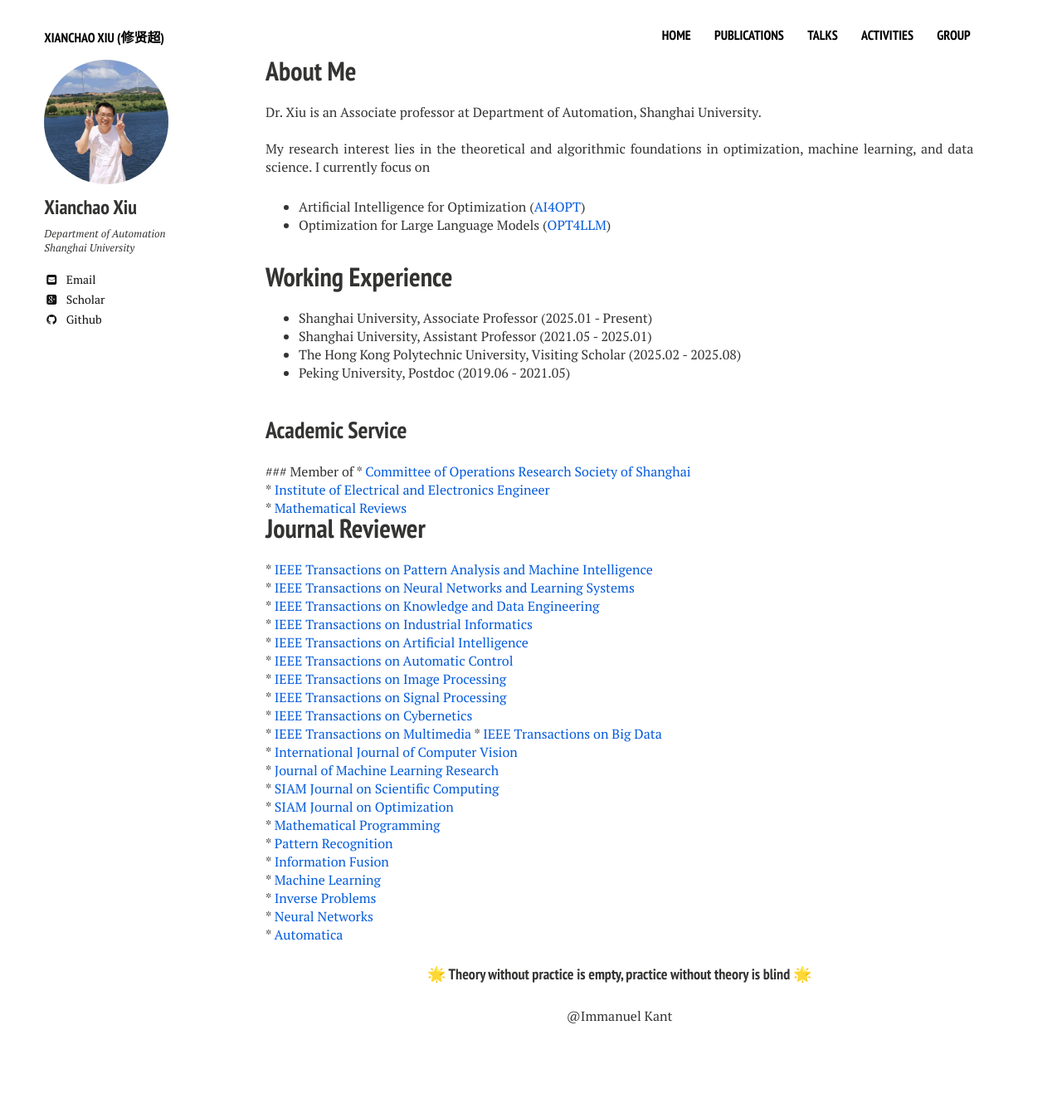
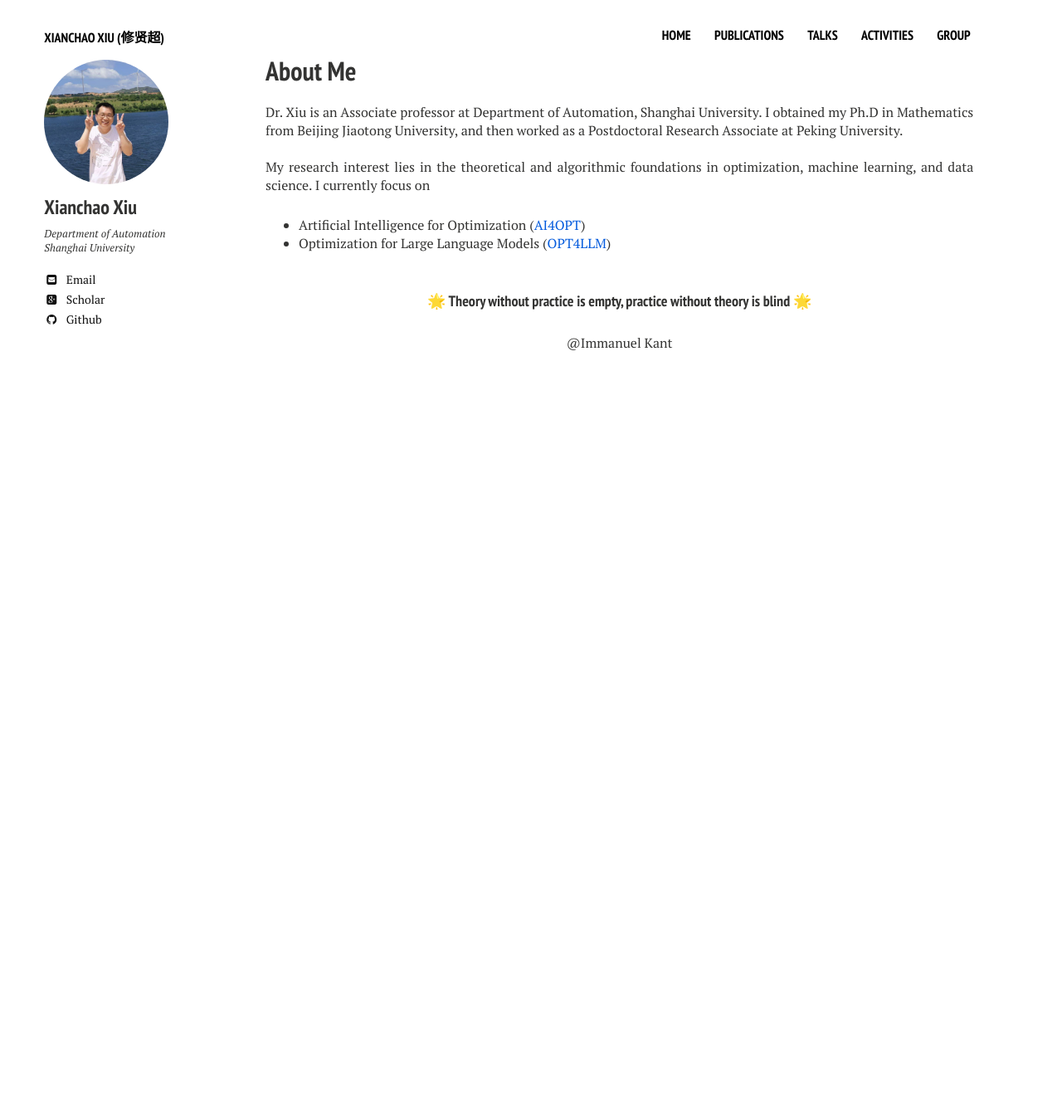
Before and after one commit to xianchaoxiu/xianchaoxiu.github.io, a Jekyll site: the page built from index.md, in a window 1280 px wide. Shown: the whole page at 83% size. Built offline with Jekyll 4.4.1, drawn with Linux system fonts in a browser that asks for light colours; nearby versions of some CDN libraries; after the commit the page ends 900 px from its top, so only the background shows below that.

Commit message:
Update home2.html

```diff
--- a/_layouts/home2.html
+++ b/_layouts/home2.html
@@ -26,7 +26,9 @@
 
   <div id="index">
          <h1>About Me</h1>
-         <p> Dr. Xiu is an Associate professor at Department of Automation, Shanghai University.  <br> <br>
+         <p> Dr. Xiu is an Associate professor at Department of Automation, Shanghai University.
+		 I obtained my Ph.D in Mathematics from Beijing Jiaotong University,
+	 and then worked as a Postdoctoral Research Associate at Peking University. <br> <br>
 
 
 	 My research interest lies in the theoretical and algorithmic foundations in optimization, machine learning, and data science.
@@ -35,62 +37,6 @@
       <li> Artificial Intelligence for Optimization (<a href="https://github.com/xianchaoxiu/AI4OPT" class="textlink" target="_blank">AI4OPT</a>) </li>
       <li> Optimization for Large Language Models (<a href="https://github.com/xianchaoxiu/OPT4LLM" class="textlink" target="_blank">OPT4LLM</a>)  </li> <br>
     </ul>
-
-
-	  <h1>Working Experience</h1>
-   <ul>
-      <li> Shanghai University, Associate Professor (2025.01 - Present) </li>
-      <li> Shanghai University, Assistant Professor (2021.05 - 2025.01) </li>
-      <li> The Hong Kong Polytechnic University, Visiting Scholar (2025.02 - 2025.08) </li>
-      <li> Peking University, Postdoc (2019.06 - 2021.05)  </li> <br>
-    </ul>
-
-
-
-
-
-
-	  <h2>Academic Service</h2>
-
-
-
-### Member of
-* <a href="http://www.shorsc.org.cn/" class="textlink" target="_blank">Committee of Operations Research Society of Shanghai </a> <br>
-* <a href="https://www.ieee.org/" class="textlink" target="_blank">Institute of Electrical and Electronics Engineer </a> <br>
-* <a href="https://www.ams.org/mr-database" class="textlink" target="_blank">Mathematical Reviews</a> <br>
-
-
-
-
-	  <h1>Journal Reviewer</h1>
-
-* <a href="https://ieeexplore.ieee.org/xpl/RecentIssue.jsp?punumber=34" class="textlink" target="_blank">IEEE Transactions on Pattern Analysis and Machine Intelligence </a> <br>
-* <a href="https://ieeexplore.ieee.org/xpl/RecentIssue.jsp?punumber=5962385" class="textlink" target="_blank">IEEE Transactions on Neural Networks and Learning Systems</a> <br>
-* <a href="https://ieeexplore.ieee.org/xpl/RecentIssue.jsp?punumber=69" class="textlink" target="_blank">IEEE Transactions on Knowledge and Data Engineering</a> <br>
-* <a href="https://ieeexplore.ieee.org/xpl/RecentIssue.jsp?punumber=9424" class="textlink" target="_blank">IEEE Transactions on Industrial Informatics</a> <br>
-* <a href="https://ieeexplore.ieee.org/xpl/RecentIssue.jsp?punumber=9078688" class="textlink" target="_blank">IEEE Transactions on Artificial Intelligence</a> <br>
-* <a href="https://ieeexplore.ieee.org/xpl/RecentIssue.jsp?punumber=9" class="textlink" target="_blank">IEEE Transactions on Automatic Control</a> <br>
-* <a href="https://ieeexplore.ieee.org/xpl/RecentIssue.jsp?punumber=83" class="textlink" target="_blank">IEEE Transactions on Image Processing</a> <br>
-* <a href="https://ieeexplore.ieee.org/xpl/RecentIssue.jsp?punumber=78" class="textlink" target="_blank">IEEE Transactions on Signal Processing</a> <br>
-* <a href="https://ieeexplore.ieee.org/xpl/RecentIssue.jsp?punumber=6221036" class="textlink" target="_blank">IEEE Transactions on Cybernetics</a> <br>
-* <a href="https://ieeexplore.ieee.org/xpl/RecentIssue.jsp?punumber=6046" class="textlink" target="_blank">IEEE Transactions on Multimedia</a> <be>
-* <a href="https://ieeexplore.ieee.org/xpl/RecentIssue.jsp?punumber=6687317" class="textlink" target="_blank">IEEE Transactions on Big Data</a> <br>
-* <a href="https://link.springer.com/journal/11263" class="textlink" target="_blank">International Journal of Computer Vision</a> <br>
-* <a href="https://www.jmlr.org" class="textlink" target="_blank">Journal of Machine Learning Research</a> <br>
-* <a href="https://www.siam.org/publications/siam-journals/siam-journal-on-scientific-computing/" class="textlink" target="_blank">SIAM Journal on Scientific Computing</a> <br>
-* <a href="https://www.siam.org/publications/siam-journals/siam-journal-on-optimization/" class="textlink" target="_blank">SIAM Journal on Optimization</a> <br>
-* <a href="https://link.springer.com/journal/10107" class="textlink" target="_blank">Mathematical Programming</a> <br>
-* <a href="https://www.sciencedirect.com/journal/pattern-recognition" class="textlink" target="_blank">Pattern Recognition</a> <br>
-* <a href="https://www.sciencedirect.com/journal/information-fusion" class="textlink" target="_blank">Information Fusion</a> <br>
-* <a href="https://link.springer.com/journal/10994" class="textlink" target="_blank">Machine Learning</a> <br>
-* <a href="https://iopscience.iop.org/journal/0266-5611" class="textlink" target="_blank">Inverse Problems</a> <br>
-* <a href="https://www.sciencedirect.com/journal/neural-networks" class="textlink" target="_blank">Neural Networks</a> <br>
-* <a href="https://www.sciencedirect.com/journal/automatica" class="textlink" target="_blank">Automatica</a> <br>
-
-
-
-
-
 
 
 
```
